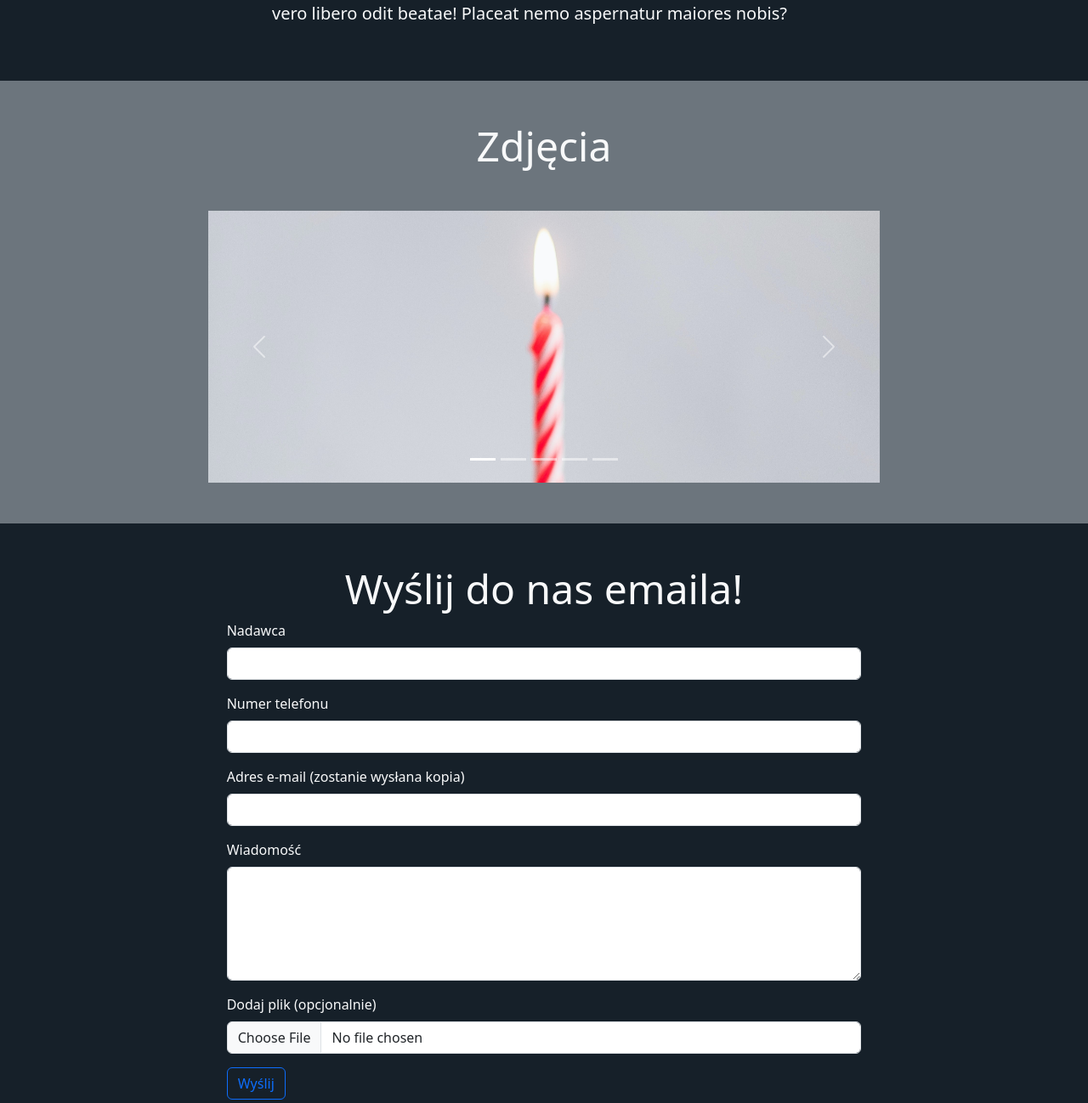
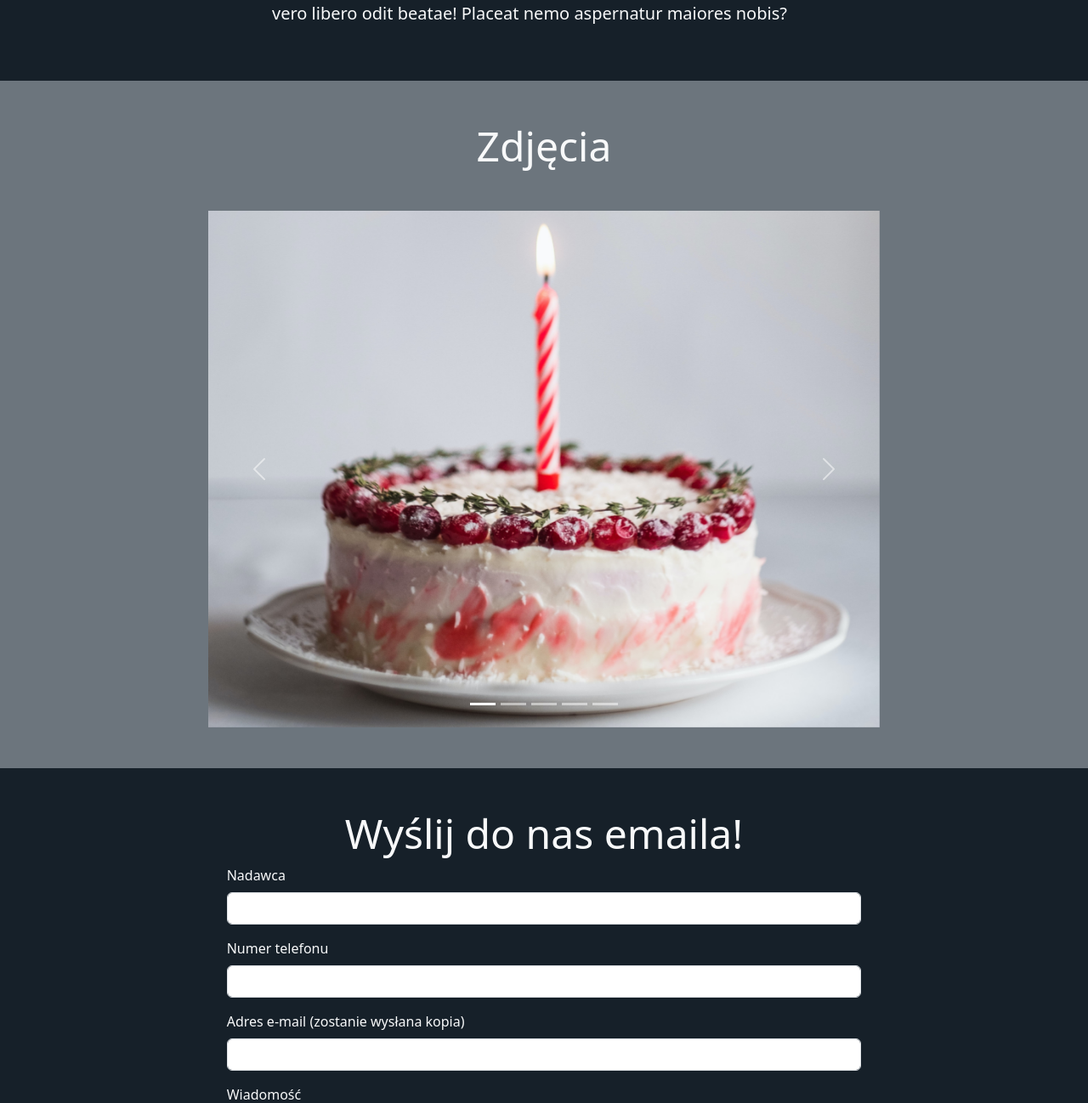
Before and after one commit to panzar04/alphatech, a Node server app: page / in a window 1280 px wide. Shown: the part 838-2136 px from the top of the page at 85% size. Run offline with Node 20, Linux system fonts and the light colour scheme; some libraries are stand-ins or nearby versions.

Commit message:
last changes

```diff
--- a/app.js
+++ b/app.js
@@ -130,7 +130,7 @@
 
 
 app.all('*', (req, res, next) => {
-    next(new ExpressError('Nie możemy znaleźć takiej strony!', 404))
+  res.redirect('/')
 });
 
 app.listen(3000, () => {
--- a/views/partials/footer.ejs
+++ b/views/partials/footer.ejs
@@ -16,9 +16,12 @@
         <h5 class="text-light mb-1">Odkryj</h5>
         <ul class="nav flex-column">
           <li class="nav-item mb-2"><a href="#" class="nav-link p-0 text-light">Home</a></li>
+          <li class="nav-item mb-2"><a href="#o_nas" class="nav-link p-0 text-light">O nas</a></li>
+          <li class="nav-item mb-2"><a href="#zdjecia" class="nav-link p-0 text-light">Zdjęcia</a></li>
+          <li class="nav-item mb-2"><a href="#email" class="nav-link p-0 text-light">Skontaktuj się</a></li>
+          <li class="nav-item mb-2"><a href="#wiecej" class="nav-link p-0 text-light">Więcej</a></li>
         </ul>
       </div>
-      <!-- Sociale -->
       <div class="col-md-2 col-sm-6 col-12 mb-3 mt-4 mt-sm-2 mt-md-0">
 
       </div>
--- a/views/partials/zdjecia.ejs
+++ b/views/partials/zdjecia.ejs
@@ -1,3 +1,16 @@
+<head>
+    <style>
+        .carousel-item>img{
+            max-height: 15em;
+        }
+        @media (min-width:768px) {
+            .carousel-item>img{
+                max-height: 38em;
+            }
+        };
+
+    </style>
+</head>
 <div class="m-md-5 m-1 m-sm-2">
     <div class="m-md-5 m-1 m-sm-2">
         <div class="m-md-5 m-1 m-sm-2">
@@ -9,9 +22,7 @@
                 <button type="button" data-bs-target="#carouselExampleIndicators" data-bs-slide-to="3" aria-label="Slide 4"></button>
                 <button type="button" data-bs-target="#carouselExampleIndicators" data-bs-slide-to="4" aria-label="Slide 5"></button>
                 </div>
-                <div class="carousel-inner mb-5" style="@media (min-width:768px) {
-                    max-height: 40em;
-                };max-height: 20em; ">
+                <div class="carousel-inner mb-5" style="">
                     <div class="carousel-item active">
                         <img src="/pictures/1.jpg" class="d-block w-100 img-fluid" alt="Tort" data-bs-toggle="modal" data-bs-target="#exampleModal1">
                     </div>
```
Also changed, not shown: 1 other file.
